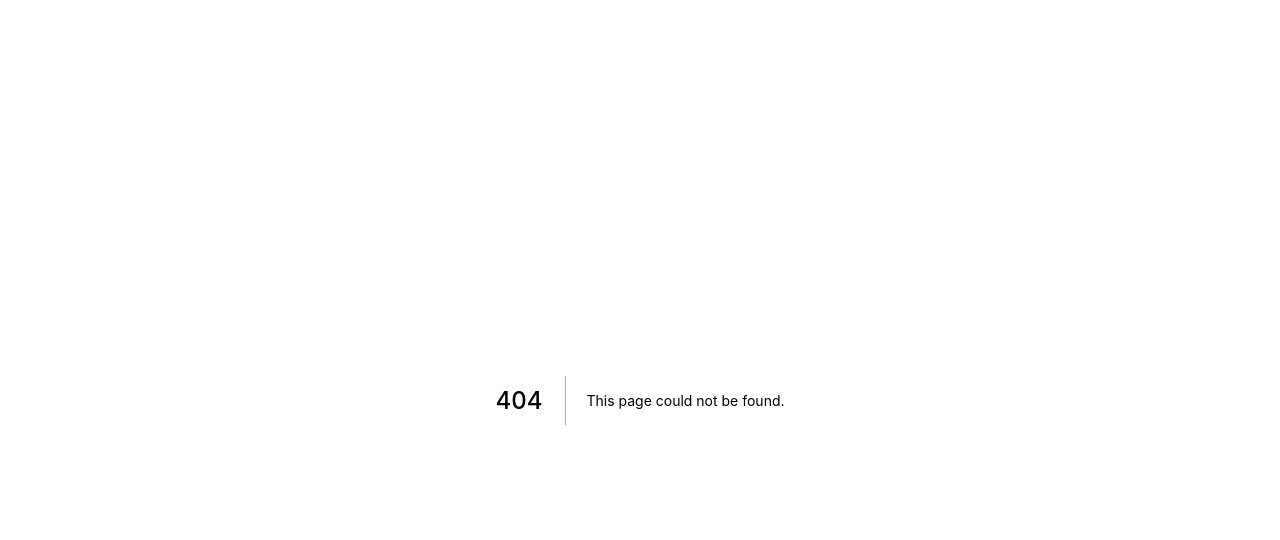
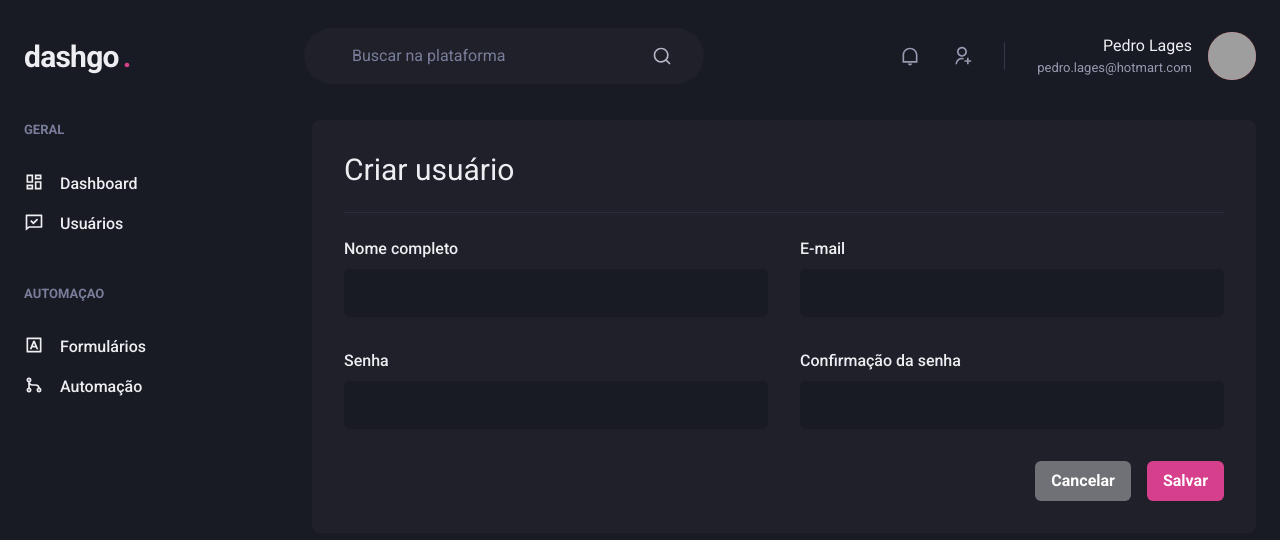
Before and after one commit to pxd3v/dash-go, a Next.js app: page /users/create in a window 1280 px wide. Before the commit this address had no page. Shown: the top 540 px of the page. Built offline with nearby package versions, Linux system fonts and the light colour scheme; grey boxes are pictures that could not be loaded.

Commit message:
create users create page

```diff
--- /dev/null
+++ b/src/pages/users/create.tsx
@@ -0,0 +1,45 @@
+import { Box, Divider, Flex, Heading, SimpleGrid, VStack, HStack, Button } from "@chakra-ui/react";
+import { Input } from "../../components/Form/Input";
+
+import { Header } from "../../components/Header";
+import { Sidebar } from "../../components/Sidebar";
+
+export default function CreateUser() {
+    return (
+        <Box>
+            <Header></Header>
+            <Flex
+              w="100%"
+              my="6"
+              maxWidth={1480}
+              mx="auto"
+              px="6"
+            >
+                <Sidebar />
+                <Box flex="1" borderRadius={8} bg="gray.800" p="8">
+                    <Heading size="lg" fontWeight="normal">Criar usuário</Heading>
+                    <Divider my="6" borderColor="gray.700" />
+
+                    <VStack spacing="8">
+                        <SimpleGrid minChildWidth="240px" spacing="8" w="100%">
+                            <Input name="name" label="Nome completo" />
+                            <Input name="email" type="email" label="E-mail" />
+                        </SimpleGrid>
+
+                        <SimpleGrid minChildWidth="240px" spacing="8" w="100%">
+                            <Input name="password" type="password" label="Senha" />
+                            <Input name="password_confirmation" type="password" label="Confirmação da senha" />
+                        </SimpleGrid>
+                    </VStack>
+
+                    <Flex mt="8" justify="flex-end">
+                        <HStack spacing="4">
+                            <Button colorScheme="whiteAlpha">Cancelar</Button>
+                            <Button colorScheme="pink">Salvar</Button>
+                        </HStack>
+                    </Flex>
+                </Box>
+            </Flex>
+        </Box>
+    )
+}
```
